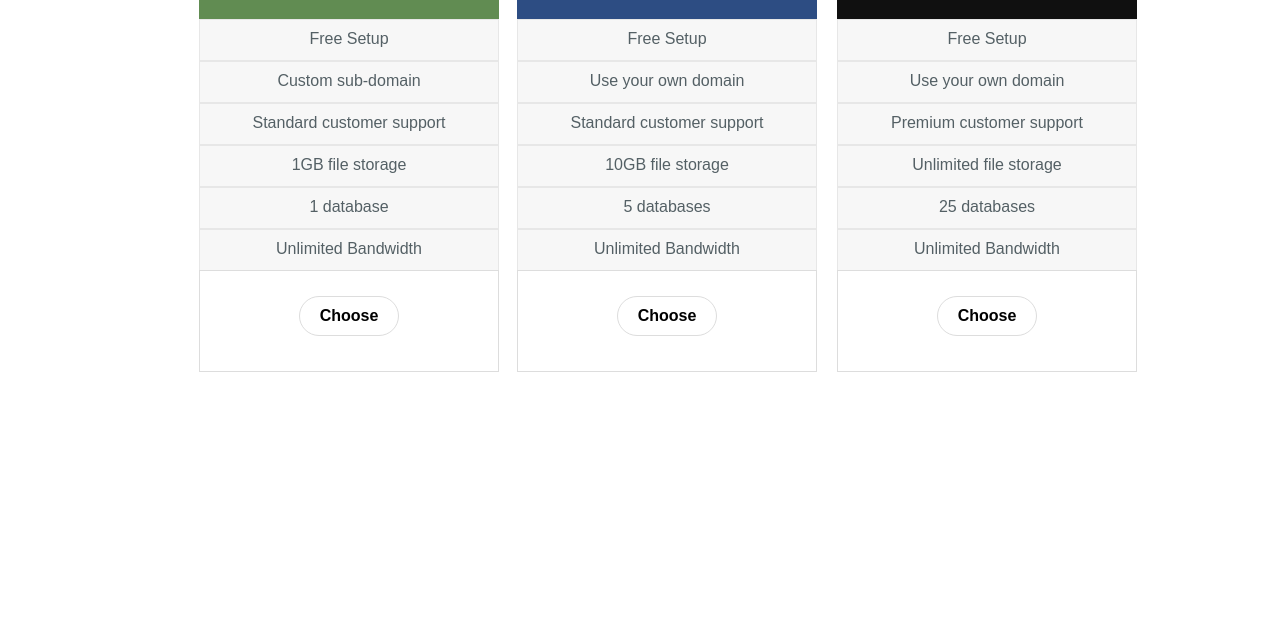
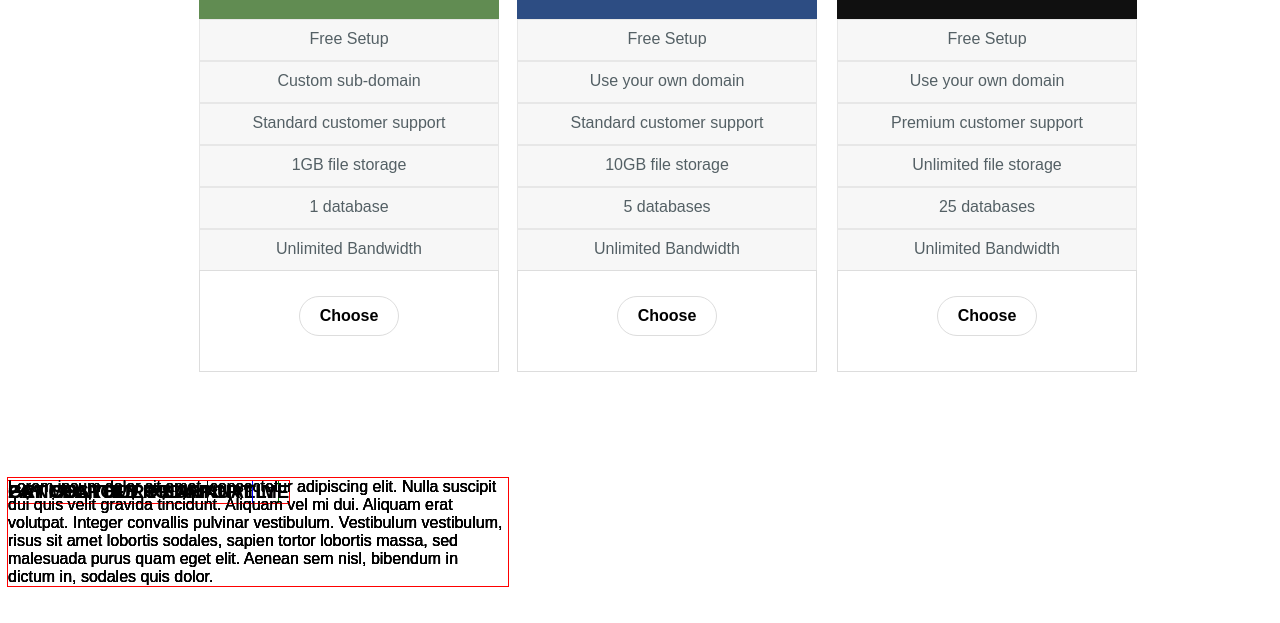
Before and after one commit to AirForcePierce/normmodeboyz, a plain HTML site: page index.html in a window 1280 px wide. Shown: the part 672-1295 px from the top of the page. Before the commit the page ends 1133 px from the top, so only its background shows below. Drawn offline with Linux system fonts and the light colour scheme.

Commit message:
Adding paragraphs with special headers inside new div

```diff
--- a/index.html
+++ b/index.html
@@ -7,11 +7,13 @@
   <link rel="stylesheet" type="text/css" href="main.css">
 </head>
 <body>
+<!-- TOP PAGE -->
 <div class=company><span>YOUR LOGO</span></div>
 <a class=home href="#">Home</a>
 <a class=pricing href="#">Pricing</a>
 <a class=contact href="#">Contact</a>
 <div class=treeback><span class=simple>Simple Pricing.</span><br><span class=trybefore>Try before you buy.</span></div>
+<!-- PURHCHASING OPTIONS AND INPUTS -->
 <div class=poptions>
 <ul class=firstlist>
 <li>Free Setup</li>
@@ -52,12 +54,17 @@
 <div class=permontha>PER MONTH</div>
 <div class=permonthb>PER MONTH</div>
 <div class=permonthc>PER MONTH</div>
-
-
-
-
-
-
+</div>
+<!-- PARAGRAPHS -->
+<div class=paragraphs>
+<h3 class=hone>GET STARTED TODAY</h3>
+<p class=paraone>Lorem ipsum dolor sit amet, consectetur adipiscing elit. Nulla suscipit dui quis velit gravida tincidunt. Aliquam vel mi dui. Aliquam erat volutpat. Integer convallis pulvinar vestibulum. Vestibulum vestibulum, risus sit amet lobortis sodales, sapien tortor lobortis massa, sed malesuada purus quam eget elit. Aenean sem nisl, bibendum in dictum in, sodales quis dolor.</p>
+<h3 class=htwo>PAY MONTHLY OR ANNUALLY</h3>
+<p class=paratwo>Lorem ipsum dolor sit amet, consectetur adipiscing elit. Nulla suscipit dui quis velit gravida tincidunt. Aliquam vel mi dui. Aliquam erat volutpat. Integer convallis pulvinar vestibulum. Vestibulum vestibulum, risus sit amet lobortis sodales, sapien tortor lobortis massa, sed malesuada purus quam eget elit. Aenean sem nisl, bibendum in dictum in, sodales quis dolor.</p>
+<h3 class=hthree>24/7 CUSTOMER SUPPORT</h3>
+<p class=parathree>Lorem ipsum dolor sit amet, consectetur adipiscing elit. Nulla suscipit dui quis velit gravida tincidunt. Aliquam vel mi dui. Aliquam erat volutpat. Integer convallis pulvinar vestibulum. Vestibulum vestibulum, risus sit amet lobortis sodales, sapien tortor lobortis massa, sed malesuada purus quam eget elit. Aenean sem nisl, bibendum in dictum in, sodales quis dolor.</p>
+<h3 class=hfour>CANCEL YOUR PLAN ANYTIME</h3>
+<p class=parafour>Lorem ipsum dolor sit amet, consectetur adipiscing elit. Nulla suscipit dui quis velit gravida tincidunt. Aliquam vel mi dui. Aliquam erat volutpat. Integer convallis pulvinar vestibulum. Vestibulum vestibulum, risus sit amet lobortis sodales, sapien tortor lobortis massa, sed malesuada purus quam eget elit. Aenean sem nisl, bibendum in dictum in, sodales quis dolor.</p>
 </div>
 
 
--- a/main.css
+++ b/main.css
@@ -7,12 +7,7 @@ img {
   max-width: 100%
 }
 
-/*Elements for top menu and logo*/
-
-li {
-  display: inline-block;
-  /*border: 2px solid black;*/
-}
+/*TOP PAGE*/
 
 .company {
   margin-left: 21px;
@@ -47,7 +42,7 @@ a {
   color: #575D63;
 }
 
-/*Background and text*/
+/*Background and text for TOP PAGE*/
 
 .simple {
   position: absolute;
@@ -76,7 +71,7 @@ a {
   display: inline-block;
 }
 
-/*Purchasing options elements*/
+/*PURCHASING OPTIONS AND INPUTS*/
 
 
 .poptions {
@@ -149,6 +144,7 @@ li {
   text-align: center;
   padding-top: 10px;
   color: #546065;
+  display: inline-block;
 }
 
 input {
@@ -301,3 +297,77 @@ input {
   color: #878787;
   font-family: 'Lato', sans-serif;
 }
+
+/*H ELEMENTS AND PARAGRAPHS*/
+
+h3 {
+  font-weight: bold;
+  display: inline-block;
+}
+
+p {
+  width: 500px;
+  display: inline-block;
+}
+
+.paragraphs {
+  height: 500px;
+}
+
+.paraone {
+  position: absolute;
+  top: 100px
+  left: 100px;
+  border: 1px solid black;
+
+}
+
+.paratwo {
+  position: absolute;
+  top: 100px
+  left: 100px;
+  border: 1px solid green;
+
+}
+
+.parathree {
+  position: absolute;
+  top: 100px
+  left: 100px;
+  border: 1px solid blue;
+}
+
+.parafour {
+  position: absolute;
+  top: 100px
+  left: 100px;
+  border: 1px solid red;
+}
+
+.hone {
+  position: absolute;
+  top: 100px
+  left: 100px;
+  border: 1px solid black;
+}
+
+.htwo {
+  position: absolute;
+  top: 100px
+  left: 100px;
+  border: 1px solid green;
+}
+
+.hthree {
+  position: absolute;
+  top: 100px
+  left: 100px;
+  border: 1px solid blue;
+}
+
+.hfour {
+  position: absolute;
+  top: 100px
+  left: 100px;
+  border: 1px solid red;
+}
```
